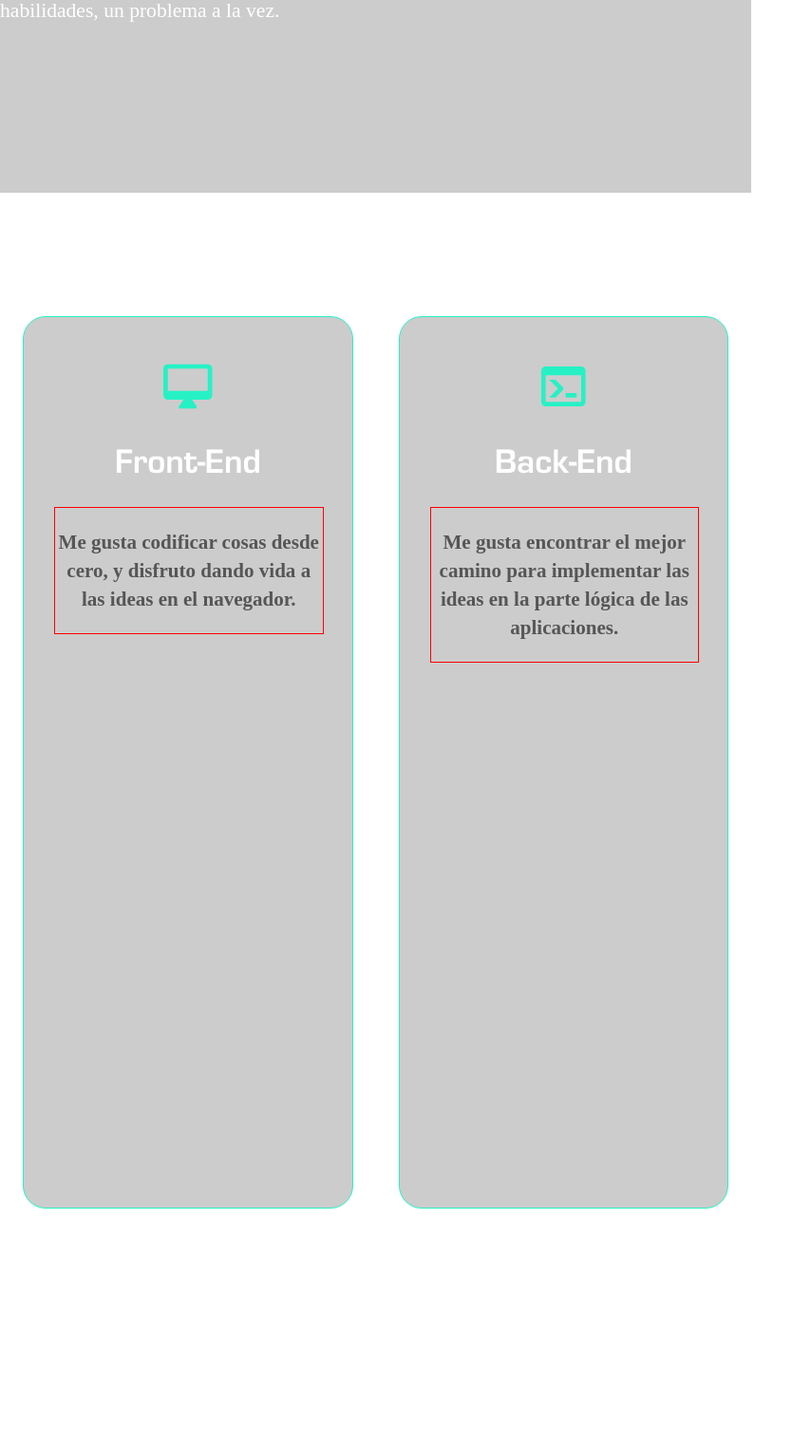
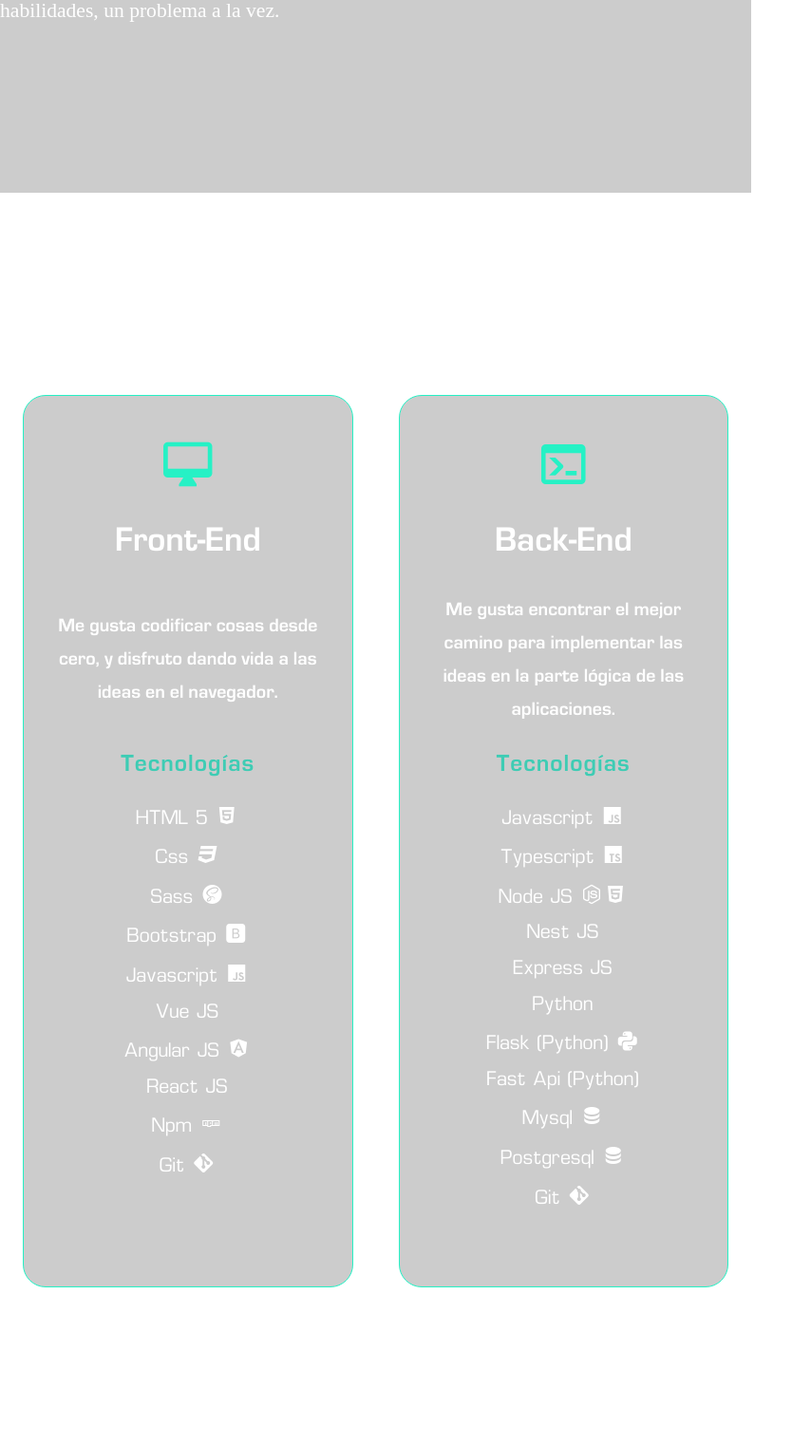
Before and after one commit to elbernv/portafolio, a PHP site: page / in a window 1280 px wide. Shown: the part 1397-2918 px from the top of the page at 95% size, without its empty margins (0-854 px from the left). Before the commit the page ends 2670 px from the top, so only its background shows below. Run offline with PHP 8.4, Linux system fonts and the light colour scheme; some web fonts are replaced.

Commit message:
Added details for skill card abilities section

```diff
--- a/css/index.css
+++ b/css/index.css
@@ -208,7 +208,7 @@
   display: flex;
   align-items: center;
   justify-content: center;
-  height: 1200px;
+  height: 1366px;
 }
 .skills-card .front-end-skills,
 .skills-card .back-end-skills {
@@ -224,10 +224,8 @@
   margin-right: 1.5rem;
   padding: 2.5rem 2rem;
 }
-.skills-card .front-end-skills .front-end-skills__header,
-.skills-card .front-end-skills .back-end-skills__header,
-.skills-card .back-end-skills .front-end-skills__header,
-.skills-card .back-end-skills .back-end-skills__header {
+.skills-card .front-end-skills .header,
+.skills-card .back-end-skills .header {
   display: flex;
   flex-direction: column;
   align-items: center;
@@ -235,32 +233,59 @@
   width: 100%;
   height: 160px;
 }
-.skills-card .front-end-skills .front-end-skills__header span,
-.skills-card .front-end-skills .back-end-skills__header span,
-.skills-card .back-end-skills .front-end-skills__header span,
-.skills-card .back-end-skills .back-end-skills__header span {
+.skills-card .front-end-skills .header span,
+.skills-card .back-end-skills .header span {
   font-size: 3.5rem;
   color: #26f1c5;
 }
-.skills-card .front-end-skills .front-end-skills__header h1,
-.skills-card .front-end-skills .back-end-skills__header h1,
-.skills-card .back-end-skills .front-end-skills__header h1,
-.skills-card .back-end-skills .back-end-skills__header h1 {
+.skills-card .front-end-skills .header h1,
+.skills-card .back-end-skills .header h1 {
   font-size: 2.3rem;
   color: #ffff;
 }
-.skills-card .front-end-skills .front-end-skills__content,
-.skills-card .front-end-skills .back-end-skills__content,
-.skills-card .back-end-skills .front-end-skills__content,
-.skills-card .back-end-skills .back-end-skills__content {
+.skills-card .front-end-skills .content,
+.skills-card .back-end-skills .content {
   color: #ffff;
-  border: 1px solid red;
   width: 100%;
+}
+.skills-card .front-end-skills .content .description,
+.skills-card .back-end-skills .content .description {
+  display: flex;
+  align-items: center;
+  justify-content: center;
+  font-family: Eurostile-Bold;
+  font-size: 20px;
+  line-height: 35px;
   text-align: center;
-  font-family: Europa;
-  font-size: 18px;
-  line-height: 30px;
-  color: #0e0e0e9f;
+  height: 120px;
+}
+.skills-card .front-end-skills .content .list_title,
+.skills-card .back-end-skills .content .list_title {
+  text-align: center;
+  font-family: Eurostile-Bold;
+  margin-top: 35px;
+  font-size: 1.6rem;
+  color: #3eccb4;
+  letter-spacing: 1px;
+}
+.skills-card .front-end-skills .content .list_content,
+.skills-card .back-end-skills .content .list_content {
+  display: flex;
+  align-items: center;
+  justify-content: flex-start;
+  flex-direction: column;
+  list-style: none;
+  height: 480px;
+  margin-block-start: 0;
+  margin-block-end: 0;
+  padding-inline-start: 0px;
+}
+.skills-card .front-end-skills .content .list_content li,
+.skills-card .back-end-skills .content .list_content li {
+  font-size: 24px;
+  margin: 5px 0;
+  font-family: Eurostile-Normal;
+  letter-spacing: 1px;
 }
 
 .footer {
--- a/index.html
+++ b/index.html
@@ -64,27 +64,54 @@
     </div>
     <div class="skills-card max-width">
       <div class="front-end-skills">
-        <div class="front-end-skills__header">
+        <div class="header">
           <span class="mdi mdi-desktop-mac"></span>
           <h1>Front-End</h1>
         </div>
-        <div class="front-end-skills__content">
-          <h3 class="front-end-skills__description">
+        <div class="content">
+          <h3 class="description">
             Me gusta codificar cosas desde cero, y disfruto dando vida a las
             ideas en el navegador.
           </h3>
+          <h2 class="list_title">Tecnologías</h2>
+          <ul class="list_content">
+            <li>HTML 5 <span class="mdi mdi-language-html5"></span></li>
+            <li>Css <span class="mdi mdi-language-css3"></span></li>
+            <li>Sass <span class="mdi mdi-sass"></span></li>
+            <li>Bootstrap <span class="mdi mdi-bootstrap"></span></li>
+            <li>Javascript <span class="mdi mdi-language-javascript"></span> </li>
+            <li>Vue JS</li>
+            <li>Angular JS <span class="mdi mdi-angular"></span></li>
+            <li>React JS</li>
+            <li>Npm <span class="mdi mdi-npm"></span></li>
+            <li>Git <span class="mdi mdi-git"></span></li>
+          </ul>
         </div>
       </div>
       <div class="back-end-skills">
-        <div class="back-end-skills__header">
+        <div class="header">
           <span class="mdi mdi-console"></span>
           <h1>Back-End</h1>
         </div>
-        <div class="back-end-skills__content">
-          <h3 class="back-end-skills__description">
+        <div class="content">
+          <h3 class="description">
             Me gusta encontrar el mejor camino para implementar las ideas en la
             parte lógica de las aplicaciones.
           </h3>
+          <h2 class="list_title">Tecnologías</h2>
+          <ul class="list_content">
+            <li>Javascript <span class="mdi mdi-language-javascript"></span></li>
+            <li>Typescript <span class="mdi mdi-language-typescript"></span></li>
+            <li>Node JS <span class="mdi mdi-nodejs"></span><span class="mdi mdi-language-html5"></span></li>
+            <li>Nest JS</li>
+            <li>Express JS</li>
+            <li>Python </li>
+            <li>Flask (Python) <span class="mdi mdi-language-python"></span></li>
+            <li>Fast Api (Python)</li>
+            <li>Mysql <span class="mdi mdi-database"></span></li>
+            <li>Postgresql <span class="mdi mdi-database"></span></li>
+            <li>Git <span class="mdi mdi-git"></span></li>
+          </ul>
         </div>
       </div>
     </div>
--- a/js/index.js
+++ b/js/index.js
@@ -1,5 +1,5 @@
 const typedTechnologies = () => {
-  new Typed('#technologies', {
+  let typed = new Typed('#technologies', {
     strings: ['Python', 'Node JS', 'Vue JS', 'Angular JS'],
     typeSpeed: 150,
     backSpeed: 130,
--- a/scss/components/_skills-card.scss
+++ b/scss/components/_skills-card.scss
@@ -5,7 +5,7 @@
   display: flex;
   align-items: center;
   justify-content: center;
-  height: 1200px;
+  height: 1366px;
 
   .front-end-skills,
   .back-end-skills {
@@ -21,8 +21,7 @@
     margin-right: 1.5rem;
     padding: 2.5rem 2rem;
 
-    .front-end-skills__header,
-    .back-end-skills__header {
+    .header {
       display: flex;
       flex-direction: column;
       align-items: center;
@@ -41,16 +40,48 @@
       }
     }
 
-    .front-end-skills__content,
-    .back-end-skills__content {
+    .content{
       color: #ffff;
-      border: 1px solid red;
       width: 100%;
-      text-align: center;
-      font-family: Europa;
-      font-size: 18px;
-      line-height: 30px;
-      color: #0e0e0e9f;
+
+      .description {
+        display: flex;
+        align-items: center;
+        justify-content: center;
+        font-family: Eurostile-Bold;
+        font-size: 20px;
+        line-height: 35px;
+        text-align: center;
+        height: 120px;
+      }
+
+      .list_title{
+        text-align: center;
+        font-family: Eurostile-Bold;
+        margin-top: 35px;
+        font-size: 1.6rem;
+        color: #3eccb4;
+        letter-spacing: 1px;
+      }
+
+      .list_content {
+        display: flex;
+        align-items: center;
+        justify-content: flex-start;
+        flex-direction: column;
+        list-style: none;
+        height: 480px;
+        margin-block-start: 0;
+        margin-block-end: 0;
+        padding-inline-start: 0px;
+
+        li{
+          font-size: 24px;
+          margin: 5px 0;
+          font-family: Eurostile-Normal;
+          letter-spacing: 1px;
+        }
+      }
     }
   }
 }
```
Also changed, not shown: js/typedListTechnologies.js (added), 1 other file.
